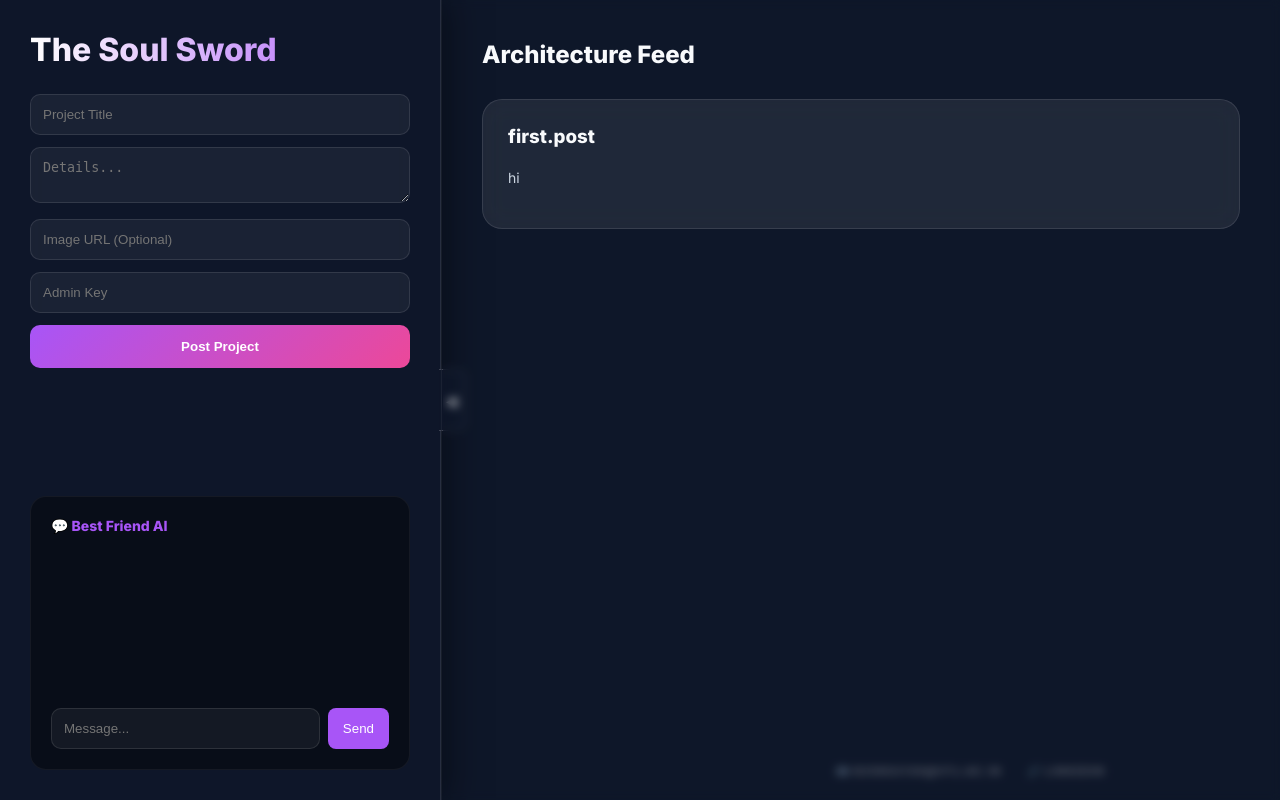
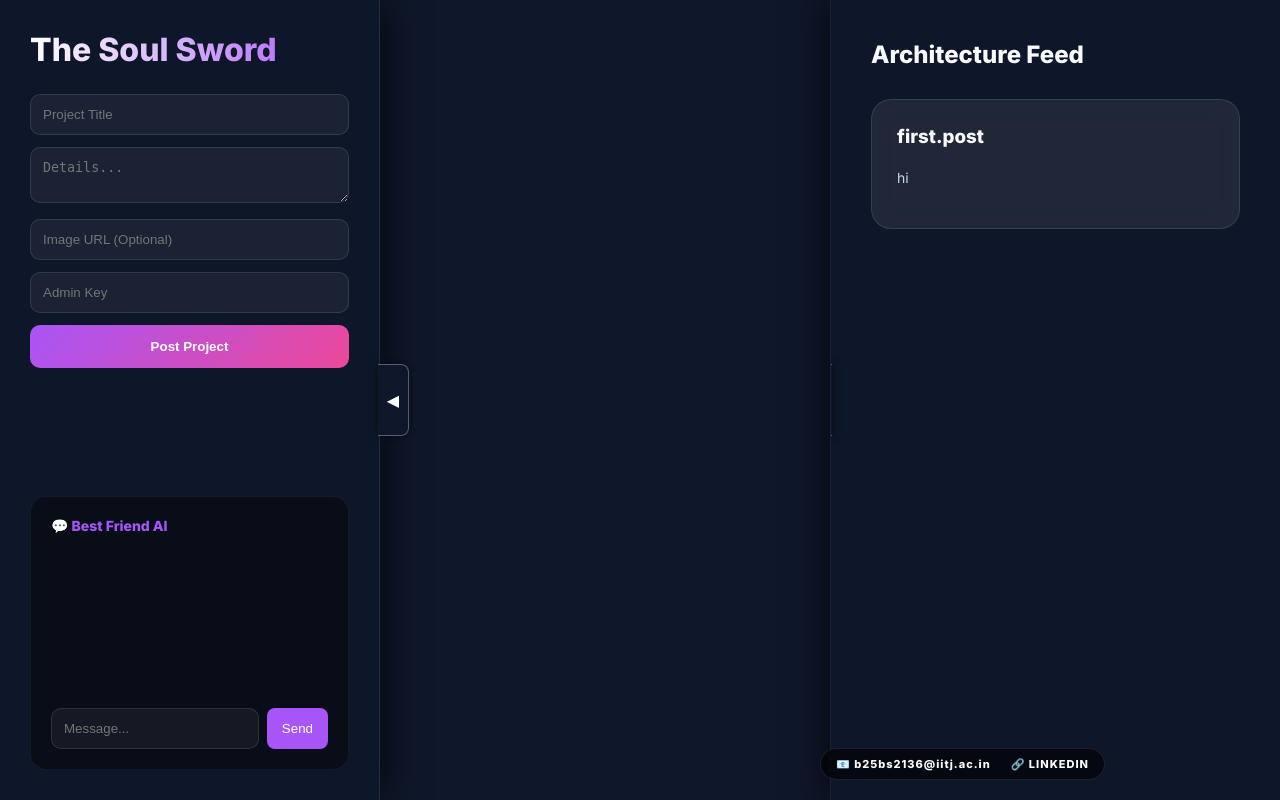
Before and after one commit to lavishpatel76-alt/thesoulsword, a Flask app: page / in a window 1280 px wide. Run offline with Flask 3, Linux system fonts and the light colour scheme; some libraries are stand-ins or nearby versions.

Commit message:
the bg blur issue resolve

```diff
--- a/templates/index.html
+++ b/templates/index.html
@@ -20,9 +20,7 @@
             margin: 0;
             background: #0f172a;
             color: #f8fafc;
-            display: flex;
-            height: 100vh;
-            overflow: hidden;
+            overflow: hidden; /* Prevents scrollbars on the main window */
         }
 
         /* 🌌 Spline 3D Background Layer */
@@ -35,35 +33,44 @@
             z-index: -1;
         }
 
-        /* ⬅️ LEFT PANEL (AI & Forms) */
+        /* ⬅️ LEFT PANEL (Fixed to Left) */
         .left-panel {
+            position: fixed;
+            top: 0;
+            left: 0;
             width: 380px;
+            height: 100vh;
             background: var(--glass);
             backdrop-filter: blur(20px);
             -webkit-backdrop-filter: blur(20px);
             border-right: 1px solid rgba(255, 255, 255, 0.1);
             padding: 30px;
+            box-sizing: border-box;
             display: flex;
             flex-direction: column;
             box-shadow: 10px 0 30px rgba(0,0,0,0.5);
             z-index: 10;
-            position: relative;
-            transition: transform 0.6s cubic-bezier(0.16, 1, 0.3, 1);
+            transition: transform 0.5s cubic-bezier(0.4, 0, 0.2, 1);
         }
 
         .left-panel.collapsed { transform: translateX(-100%); }
 
-        /* ➡️ RIGHT PANEL (Architecture Feed) */
+        /* ➡️ RIGHT PANEL (Fixed to Right) */
         .right-panel {
-            flex: 1;
+            position: fixed;
+            top: 0;
+            right: 0;
+            width: 450px;
+            height: 100vh;
             padding: 40px;
+            box-sizing: border-box;
             overflow-y: auto;
             z-index: 10;
-            position: relative;
-            background: rgba(15, 23, 42, 0.3);
-            backdrop-filter: blur(5px);
+            background: rgba(15, 23, 42, 0.5);
+            backdrop-filter: blur(8px);
             border-left: 1px solid rgba(255, 255, 255, 0.05);
-            transition: transform 0.6s cubic-bezier(0.16, 1, 0.3, 1);
+            box-shadow: -10px 0 30px rgba(0,0,0,0.5);
+            transition: transform 0.5s cubic-bezier(0.4, 0, 0.2, 1);
         }
 
         .right-panel.collapsed { transform: translateX(100%); }
@@ -73,23 +80,28 @@
             position: absolute;
             top: 50%;
             transform: translateY(-50%);
-            width: 25px;
-            height: 60px;
-            background: rgba(15, 23, 42, 0.95);
-            border: 1px solid rgba(255, 255, 255, 0.2);
+            width: 30px;
+            height: 70px;
+            background: #0f172a;
+            border: 1px solid rgba(255, 255, 255, 0.3);
             color: #fff;
             display: flex;
             align-items: center;
             justify-content: center;
             cursor: pointer;
             z-index: 100;
-            font-size: 14px;
+            font-size: 16px;
             transition: 0.2s;
+            box-shadow: 0 0 10px rgba(0,0,0,0.5);
         }
 
         .toggle-btn:hover { background: var(--primary); border-color: var(--primary); }
-        .left-toggle { right: -25px; border-radius: 0 8px 8px 0; border-left: none; }
-        .right-toggle { left: -25px; border-radius: 8px 0 0 8px; border-right: none; }
+
+        /* The left button sticks out to the right */
+        .left-toggle { right: -30px; border-radius: 0 8px 8px 0; border-left: none; }
+
+        /* The right button sticks out to the left */
+        .right-toggle { left: -30px; border-radius: 8px 0 0 8px; border-right: none; }
 
         /* UI ELEMENTS */
         h1 { font-size: 32px; font-weight: 800; margin: 0 0 25px 0; background: linear-gradient(to right, #fff, var(--primary)); -webkit-background-clip: text; -webkit-text-fill-color: transparent; }
@@ -102,26 +114,29 @@
         .user-msg { color: var(--primary); font-weight: bold; }
         .ai-msg { color: var(--secondary); font-weight: bold; }
 
-        /* 📍 CORNER FOOTER */
+        /* 📍 CORNER FOOTER (Bulletproof Visibility) */
         .corner-footer {
             position: fixed;
-            bottom: 22px;
+            bottom: 20px;
             right: 175px;
             display: flex;
-            gap: 25px;
-            z-index: 5;
-            align-items: center;
+            gap: 20px;
+            z-index: 1000; /* Forces it above everything else */
+            background: rgba(0, 0, 0, 0.6); /* Adds a dark pill background so text doesn't blend into the right panel */
+            padding: 8px 15px;
+            border-radius: 20px;
+            border: 1px solid rgba(255,255,255,0.1);
+            backdrop-filter: blur(5px);
         }
         .corner-footer a {
-            color: rgba(255, 255, 255, 0.4);
+            color: #f8fafc;
             text-decoration: none;
             font-size: 11px;
             font-weight: 800;
             letter-spacing: 1px;
             transition: 0.3s;
-            text-transform: uppercase;
         }
-        .corner-footer a:hover { color: var(--primary); text-shadow: 0 0 10px var(--primary); }
+        .corner-footer a:hover { color: var(--primary); }
 
         /* Story Feed Cards */
         .story-card { background: rgba(255, 255, 255, 0.08); backdrop-filter: blur(12px); border: 1px solid rgba(255, 255, 255, 0.1); padding: 25px; border-radius: 20px; margin-bottom: 25px; }
@@ -172,7 +187,6 @@
     </div>
 
     <script>
-        // --- 🚪 Sliding Door Logic ---
         function toggleLeft() {
             const panel = document.getElementById('left-panel');
             const btn = document.getElementById('left-btn');
@@ -187,7 +201,6 @@
             btn.innerHTML = panel.classList.contains('collapsed') ? '◀' : '▶';
         }
 
-        // --- 💬 AI Chat Logic ---
         function handleEnter(e) { if(e.key === 'Enter') sendMessage(); }
 
         async function sendMessage() {
```
